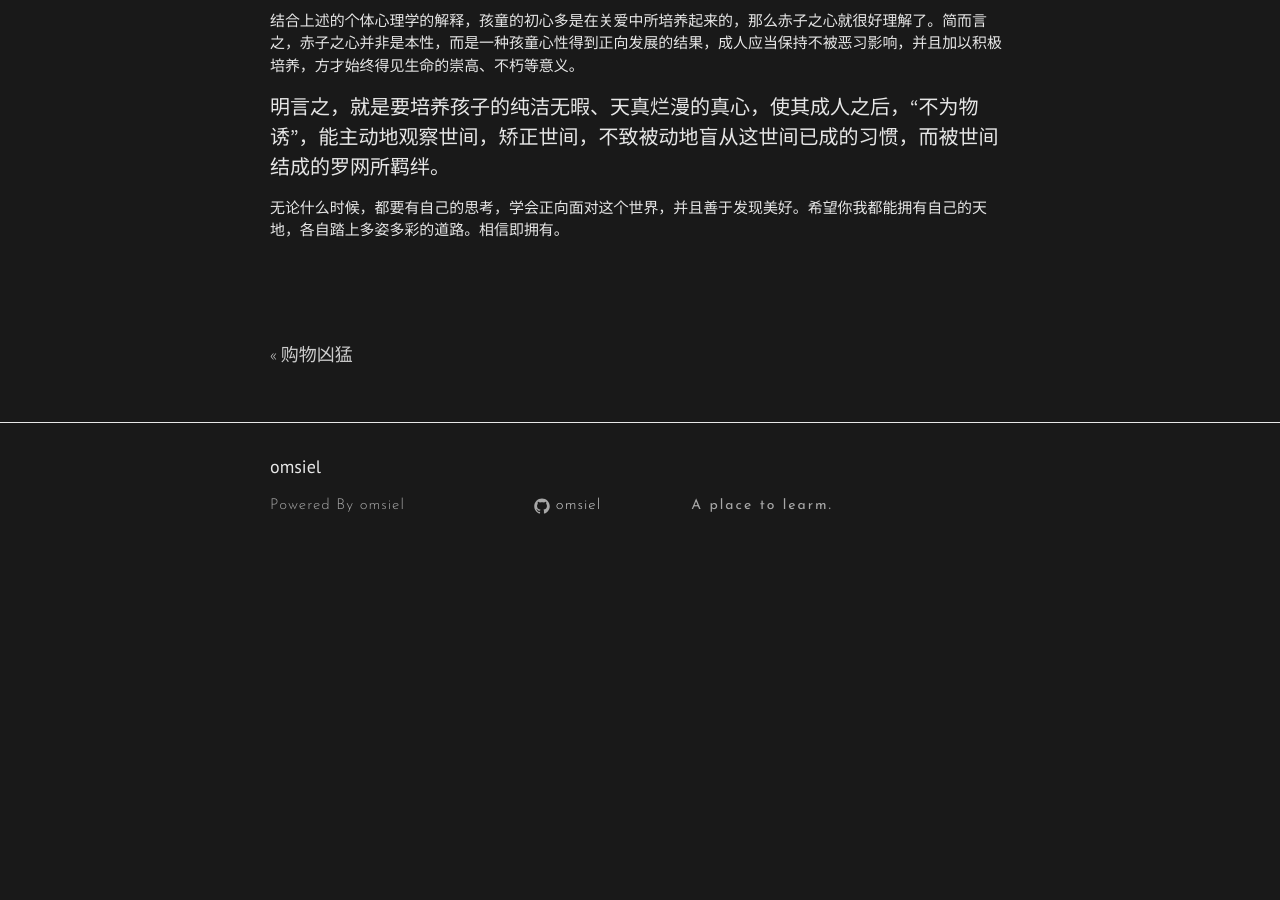
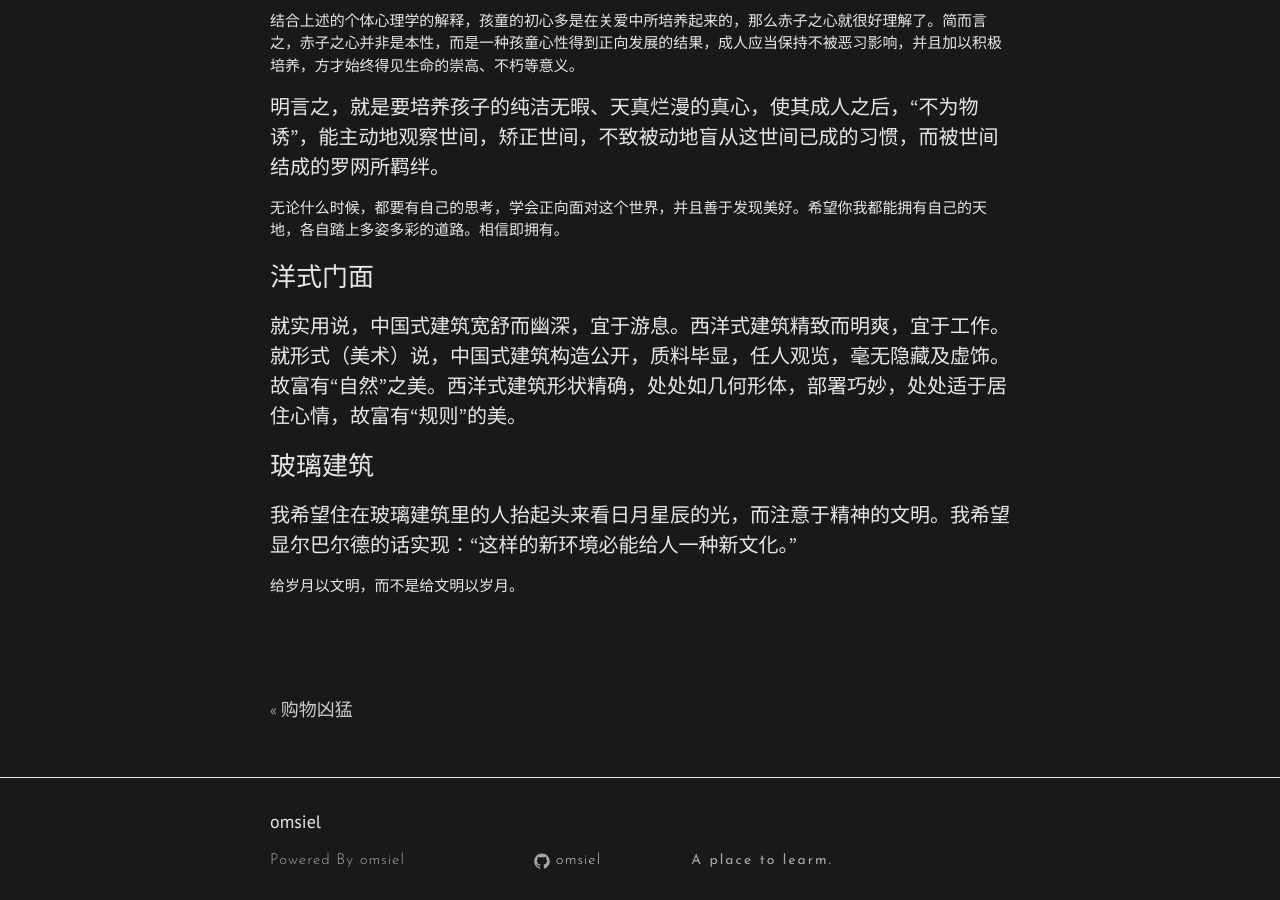
Before and after one commit to omsiel/omsiel.github.io, a Jekyll site: the page built from _posts/2019-06-14-有趣生活.md, in a window 1280 px wide and 900 px high, scrolled down 3088 px. Built offline with Jekyll 4.4.1, drawn with Linux system fonts in a browser that asks for light colours; nearby versions of some CDN libraries; before the commit the page ends 3665 px from its top, so only the background shows below that.

Commit message:
修改文章

```diff
--- a/_posts/2019-06-14-有趣生活.md
+++ b/_posts/2019-06-14-有趣生活.md
@@ -84,3 +84,13 @@ categories: note
 #### 明言之，就是要培养孩子的纯洁无暇、天真烂漫的真心，使其成人之后，“不为物诱”，能主动地观察世间，矫正世间，不致被动地盲从这世间已成的习惯，而被世间结成的罗网所羁绊。
 
 ##### 无论什么时候，都要有自己的思考，学会正向面对这个世界，并且善于发现美好。希望你我都能拥有自己的天地，各自踏上多姿多彩的道路。相信即拥有。
+
+### 洋式门面
+
+#### 就实用说，中国式建筑宽舒而幽深，宜于游息。西洋式建筑精致而明爽，宜于工作。就形式（美术）说，中国式建筑构造公开，质料毕显，任人观览，毫无隐藏及虚饰。故富有“自然”之美。西洋式建筑形状精确，处处如几何形体，部署巧妙，处处适于居住心情，故富有“规则”的美。
+
+### 玻璃建筑
+
+#### 我希望住在玻璃建筑里的人抬起头来看日月星辰的光，而注意于精神的文明。我希望显尔巴尔德的话实现：“这样的新环境必能给人一种新文化。”
+
+##### 给岁月以文明，而不是给文明以岁月。
```
